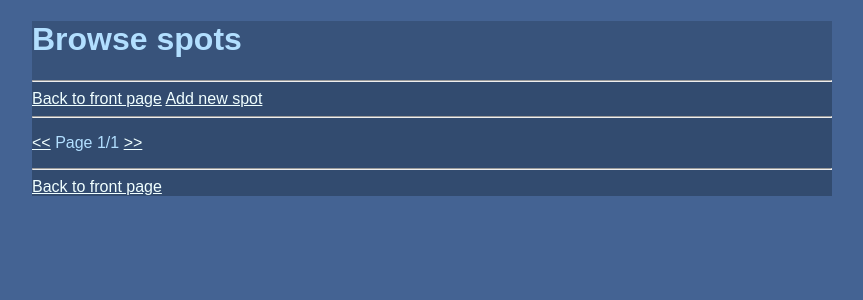
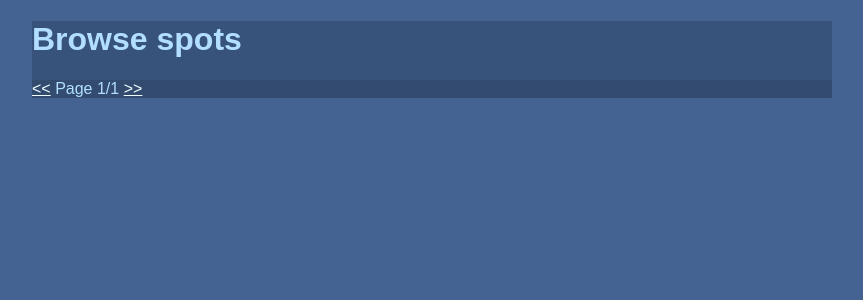
Before and after one commit to ttanninen/freeride_spot_review_webapp, a Flask app: page /browse in a window 1280 px wide. Shown: the part 98-398 px from the top of the page, without its empty margins (208-1071 px from the left). Run offline with Flask 3, Linux system fonts and the light colour scheme; the visitor is signed in with stand-in values (Sample User, id 1); data comes from the database, SQL or seed files in the repository; data that the repository does not hold is empty.

Commit message:
Removed navigation links inside content

```diff
--- a/templates/browse.html
+++ b/templates/browse.html
@@ -7,10 +7,7 @@
 <h1>Browse spots</h1>
 
 <div class="content">
-<hr />
-<a href="/home">Back to front page</a>
-<a href="/add_spot">Add new spot</a>
-<hr />
+
 {% for spot in spot_list|sort (attribute='id', reverse=True) %}
 <p>
 <h2><a href="/spot/{{ spot.id }}">{{ spot.title }}</a></h2>
@@ -52,7 +49,5 @@ Added at: {{ spot.added_at }}
 Page {{ page }}/{{ page_count }}
 <a href="/browse/{{ page + 1 }}">&gt;&gt;</a>
 </p>
-<hr />
-<a href="/home">Back to front page</a>
 </div>
 {% endblock %}
--- a/templates/browse_users.html
+++ b/templates/browse_users.html
@@ -6,10 +6,6 @@
 
 <h1>Browse users</h1>
 
-<hr />
-<a href="/home">Back to front page</a>
-<a href="/user/{{ session.user_id }}">Own user page</a>
-<hr />
 <div class="content">
 {% for user in user_list|sort (attribute='username') %}
 <p>
@@ -22,7 +18,5 @@
 Page {{ page }}/{{ page_count }}
 <a href="/browse_users/{{ page + 1 }}">&gt;&gt;</a>
 </p>
-<hr />
-<a href="/home">Back to front page</a>
 </div>
 {% endblock %}
--- a/templates/search.html
+++ b/templates/search.html
@@ -31,6 +31,5 @@
     {% endfor %}
     </ul>
     {% endif %}
-<a href="/home">Back to front page</a>
 </div>
 {% endblock %}
--- a/templates/spot.html
+++ b/templates/spot.html
@@ -5,9 +5,6 @@
 {% block content %}
 <h1>{{ spot.title }}</h1>
 <div class="content">
-<hr />
-<a href="/browse">Back to browse</a>
-<a href="/home">Back to front page</a>
 {% if spot.user_id == session.user_id %}
     <a href="/edit_spot/{{ spot.id }}">Edit spot</a>
     <a href="/remove_spot/{{ spot.id }}">Remove spot</a>
--- a/templates/user.html
+++ b/templates/user.html
@@ -7,10 +7,6 @@
 <div class="content">
 <h1>User {{ user.username }}</h1>
 <small>Member since {{ user.added_at }}</small>
-<hr />
-<a href="/browse">Back to browse</a>
-<a href="/home">Back to front page</a>
-<hr />
 <p>
     {{ user_spot_list | length }} Spots posted by user:
     {% for spot in user_spot_list %}
```
